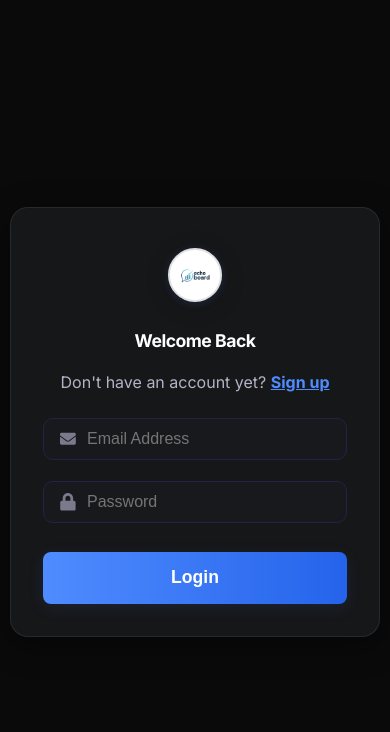
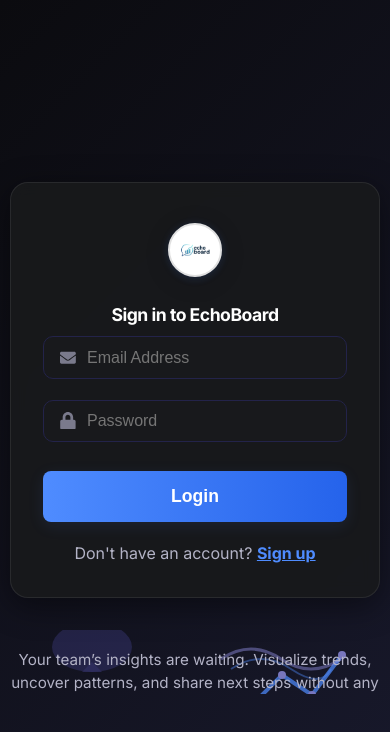
Before and after one commit to echoboard-us/echoboard, a React (Create React App) app: page /signin in a window 390 px wide. Shown: the top 732 px of the page. Built offline with nearby package versions, Linux system fonts and the light colour scheme; no server answers.

Commit message:
updated sign in and sign up pages + changed favicon

```diff
--- a/public/index.html
+++ b/public/index.html
@@ -3,11 +3,11 @@
 <html lang="en">
   <head>
     <meta charset="utf-8" />
-    <link rel="icon" href="%PUBLIC_URL%/echoboardIcon.png" />
+    <link rel="icon" href="%PUBLIC_URL%/icon-rounded.png" />
     <meta name="viewport" content="width=device-width, initial-scale=1" />
     <meta name="theme-color" content="#2196F3" />
     <meta name="description" content="EchoBoard - Team Feedback & Analytics Platform" />
-    <link rel="apple-touch-icon" href="%PUBLIC_URL%/echoboardIcon.png" />
+    <link rel="apple-touch-icon" href="%PUBLIC_URL%/icon-rounded.png" />
     <link rel="manifest" href="%PUBLIC_URL%/manifest.json" />
     <title>EchoBoard</title>
     <link
--- a/src/components/Auth.css
+++ b/src/components/Auth.css
@@ -207,3 +207,156 @@
     font-size: 1.1rem;
   }
 }
+
+/* --- Enhanced Auth Split Layout for SignIn/SignUp --- */
+.auth-split-bg {
+  min-height: 100vh;
+  width: 100vw;
+  background: linear-gradient(135deg, #0b0b0f 0%, #18192c 100%);
+  display: flex;
+  align-items: center;
+  justify-content: center;
+  position: relative;
+  overflow: hidden;
+}
+.auth-split-container {
+  display: flex;
+  flex-direction: row;
+  width: 100vw;
+  max-width: 1200px;
+  min-height: 100vh;
+  z-index: 2;
+}
+.auth-split-left {
+  flex: 1 1 0;
+  display: flex;
+  align-items: center;
+  justify-content: center;
+  background: none;
+  min-width: 350px;
+  z-index: 3;
+}
+.auth-split-right {
+  flex: 1 1 0;
+  display: flex;
+  align-items: center;
+  justify-content: center;
+  background: none;
+  position: relative;
+  z-index: 2;
+  padding: 0 2rem;
+  overflow: hidden;
+}
+.auth-split-message {
+  color: #fff;
+  text-align: left;
+  max-width: 420px;
+  z-index: 3;
+  position: relative;
+}
+.auth-split-message h1 {
+  font-size: 2.3rem;
+  font-weight: 800;
+  margin-bottom: 1.2rem;
+  background: linear-gradient(90deg, #a29ffd 0%, #5956bc 100%);
+  -webkit-background-clip: text;
+  -webkit-text-fill-color: transparent;
+  background-clip: text;
+}
+.auth-split-message p {
+  font-size: 1.15rem;
+  color: #b3b3c6;
+  font-weight: 400;
+}
+.auth-signup-link {
+  margin-top: 1.2rem;
+  text-align: center;
+  color: #b3b3c6;
+  font-size: 1rem;
+}
+.auth-signup-link a {
+  color: #4f8cff;
+  text-decoration: underline;
+  font-weight: 600;
+}
+
+/* Enhanced geometric shapes for right column */
+.auth-bg-shapes {
+  position: absolute;
+  top: 0; left: 0; width: 100%; height: 100%;
+  pointer-events: none;
+  z-index: 1;
+}
+.auth-bg-shapes .shape {
+  position: absolute;
+  opacity: 0.85;
+  filter: blur(0.5px);
+}
+.auth-bg-shapes .shape1 {
+  top: 5%; left: 60%;
+  width: 120px; height: 120px;
+  background: radial-gradient(circle at 60% 40%, #a29ffd 0%, #5956bc 80%);
+  border-radius: 50% 50% 0 0 / 60% 60% 0 0;
+  transform: rotate(-18deg);
+}
+.auth-bg-shapes .shape2 {
+  top: 60px; right: 0;
+  width: 90px; height: 90px;
+  background: linear-gradient(135deg, #ff7e5f 0%, #feb47b 100%);
+  border-radius: 0 0 90px 90px;
+  transform: rotate(12deg);
+  opacity: 0.7;
+}
+.auth-bg-shapes .shape3 {
+  bottom: 10%; left: 10%;
+  width: 110px; height: 110px;
+  background: linear-gradient(135deg, #4f8cff 0%, #a29ffd 100%);
+  border-radius: 60% 40% 60% 40% / 40% 60% 40% 60%;
+  transform: rotate(-8deg);
+  opacity: 0.6;
+}
+.auth-bg-shapes .shape4 {
+  bottom: 8%; right: 12%;
+  width: 80px; height: 80px;
+  background: linear-gradient(135deg, #ffb6b9 0%, #fae3d9 100%);
+  border-radius: 50% 50% 50% 0;
+  transform: rotate(22deg);
+  opacity: 0.5;
+}
+.auth-bg-shapes .shape5 {
+  top: 40%; left: 80%;
+  width: 60px; height: 60px;
+  background: linear-gradient(135deg, #b5fffc 0%, #6a82fb 100%);
+  border-radius: 0 60px 60px 60px;
+  transform: rotate(-30deg);
+  opacity: 0.5;
+}
+
+@media (max-width: 900px) {
+  .auth-split-container {
+    flex-direction: column;
+    min-height: unset;
+    max-width: 100vw;
+  }
+  .auth-split-left, .auth-split-right {
+    min-width: 0;
+    width: 100vw;
+    padding: 2rem 0;
+  }
+  .auth-split-message {
+    text-align: center;
+    margin: 0 auto;
+  }
+  .auth-bg-shapes .shape {
+    width: 60px !important;
+    height: 60px !important;
+  }
+}
+@media (max-width: 600px) {
+  .auth-split-message h1 {
+    font-size: 1.3rem;
+  }
+  .auth-split-message p {
+    font-size: 0.95rem;
+  }
+}
--- a/src/components/Auth/SignIn.js
+++ b/src/components/Auth/SignIn.js
@@ -27,14 +27,15 @@
   };
 
   return (
-    <div className="auth-bg-tech">
-      <div className="auth-center-wrapper">
+    <div className="auth-split-bg">
+      <div className="auth-split-container">
+        {/* Left: Form */}
+        <div className="auth-split-left">
           <div className="auth-card-dark">
             <Link to="/">
               <img src="/EchoBoardLogo.png" alt="EchoBoard Logo" className="auth-logo auth-logo-visible" />
             </Link>
-          <h2 className="auth-title">Welcome Back</h2>
-          <p className="auth-subtext">Don't have an account yet? <Link to="/signup">Sign up</Link></p>
+            <h2 className="auth-title">Sign in to EchoBoard</h2>
             {error && <div className="auth-error">{error}</div>}
             <form onSubmit={handleSignIn} className="auth-form-modern">
               <div className="auth-input-modern">
@@ -65,6 +66,38 @@
                 {loading ? 'Signing In...' : 'Login'}
               </button>
             </form>
+            <div className="auth-signup-link">
+              Don&apos;t have an account? <Link to="/signup">Sign up</Link>
+            </div>
+          </div>
+        </div>
+        {/* Right: Brand Message */}
+        <div className="auth-split-right">
+          <div className="auth-split-message">
+            <h1>Welcome back—let’s dive in</h1>
+            <p>Your team’s insights are waiting. Visualize trends, uncover patterns, and share next steps without any extra clicks required.</p>
+          </div>
+          {/* Optionally add some subtle background shapes here for visual interest */}
+          <div className="auth-bg-shapes">
+            {/* Stylized chart SVG */}
+            <svg className="auth-bg-svg chart-svg" width="120" height="80" viewBox="0 0 120 80" fill="none" xmlns="http://www.w3.org/2000/svg" style={{position:'absolute',top:'8%',left:'62%',opacity:0.7}}>
+              <polyline points="10,70 40,40 70,60 100,20" stroke="#4f8cff" strokeWidth="4" fill="none" />
+              <circle cx="10" cy="70" r="4" fill="#a29ffd" />
+              <circle cx="40" cy="40" r="4" fill="#a29ffd" />
+              <circle cx="70" cy="60" r="4" fill="#a29ffd" />
+              <circle cx="100" cy="20" r="4" fill="#a29ffd" />
+            </svg>
+            {/* Speech bubble SVG */}
+            <svg className="auth-bg-svg bubble-svg" width="90" height="70" viewBox="0 0 90 70" fill="none" xmlns="http://www.w3.org/2000/svg" style={{position:'absolute',bottom:'12%',left:'12%',opacity:0.5}}>
+              <ellipse cx="45" cy="30" rx="40" ry="25" fill="#5956bc" fillOpacity="0.5" />
+              <polygon points="35,55 45,45 55,55" fill="#5956bc" fillOpacity="0.5" />
+            </svg>
+            {/* Echo/soundwave SVG */}
+            <svg className="auth-bg-svg echo-svg" width="140" height="60" viewBox="0 0 140 60" fill="none" xmlns="http://www.w3.org/2000/svg" style={{position:'absolute',bottom:'8%',right:'10%',opacity:0.4}}>
+              <path d="M10 30 Q 40 10, 70 30 T 130 30" stroke="#a29ffd" strokeWidth="3" fill="none" />
+              <path d="M20 40 Q 50 20, 80 40 T 120 40" stroke="#4f8cff" strokeWidth="2" fill="none" />
+            </svg>
+          </div>
         </div>
       </div>
     </div>
--- a/src/components/Auth/SignUp.js
+++ b/src/components/Auth/SignUp.js
@@ -63,14 +63,15 @@
   };
 
   return (
-    <div className="auth-bg-tech">
-      <div className="auth-center-wrapper">
+    <div className="auth-split-bg">
+      <div className="auth-split-container">
+        {/* Left: Form */}
+        <div className="auth-split-left">
           <div className="auth-card-dark">
             <Link to="/">
               <img src="/EchoBoardLogo.png" alt="EchoBoard Logo" className="auth-logo auth-logo-visible" />
             </Link>
-          <h2 className="auth-title">Create Account</h2>
-          <p className="auth-subtext">Already have an account? <Link to="/signin">Sign in</Link></p>
+            <h2 className="auth-title">Get started with EchoBoard</h2>
             {error && <div className="auth-error">{error}</div>}
             <form onSubmit={handleSignUp} className="auth-form-modern">
               <div className="auth-input-modern">
@@ -81,7 +82,7 @@
                   value={fullName}
                   onChange={(e) => setFullName(e.target.value)}
                   required
-                placeholder="Full name"
+                  placeholder="Name"
                   autoComplete="name"
                 />
               </div>
@@ -114,6 +115,37 @@
                 {loading ? 'Signing Up...' : 'Sign Up'}
               </button>
             </form>
+            <div className="auth-signup-link">
+              Already have an account? <Link to="/signin">Sign in</Link>
+            </div>
+          </div>
+        </div>
+        {/* Right: Brand Message */}
+        <div className="auth-split-right">
+          <div className="auth-split-message">
+            <h1>Join the future of feedback</h1>
+            <p>EchoBoard empowers you to collect, analyze, and act on survey data for real organizational impact.</p>
+          </div>
+          <div className="auth-bg-shapes">
+            {/* Stylized chart SVG */}
+            <svg className="auth-bg-svg chart-svg" width="120" height="80" viewBox="0 0 120 80" fill="none" xmlns="http://www.w3.org/2000/svg" style={{position:'absolute',top:'8%',left:'62%',opacity:0.7}}>
+              <polyline points="10,70 40,40 70,60 100,20" stroke="#4f8cff" strokeWidth="4" fill="none" />
+              <circle cx="10" cy="70" r="4" fill="#a29ffd" />
+              <circle cx="40" cy="40" r="4" fill="#a29ffd" />
+              <circle cx="70" cy="60" r="4" fill="#a29ffd" />
+              <circle cx="100" cy="20" r="4" fill="#a29ffd" />
+            </svg>
+            {/* Speech bubble SVG */}
+            <svg className="auth-bg-svg bubble-svg" width="90" height="70" viewBox="0 0 90 70" fill="none" xmlns="http://www.w3.org/2000/svg" style={{position:'absolute',bottom:'12%',left:'12%',opacity:0.5}}>
+              <ellipse cx="45" cy="30" rx="40" ry="25" fill="#5956bc" fillOpacity="0.5" />
+              <polygon points="35,55 45,45 55,55" fill="#5956bc" fillOpacity="0.5" />
+            </svg>
+            {/* Echo/soundwave SVG */}
+            <svg className="auth-bg-svg echo-svg" width="140" height="60" viewBox="0 0 140 60" fill="none" xmlns="http://www.w3.org/2000/svg" style={{position:'absolute',bottom:'8%',right:'10%',opacity:0.4}}>
+              <path d="M10 30 Q 40 10, 70 30 T 130 30" stroke="#a29ffd" strokeWidth="3" fill="none" />
+              <path d="M20 40 Q 50 20, 80 40 T 120 40" stroke="#4f8cff" strokeWidth="2" fill="none" />
+            </svg>
+          </div>
         </div>
       </div>
     </div>
```
Also changed, not shown: public/icon-rounded.png (added). Lines whose indentation alone changed are shown as unchanged.
